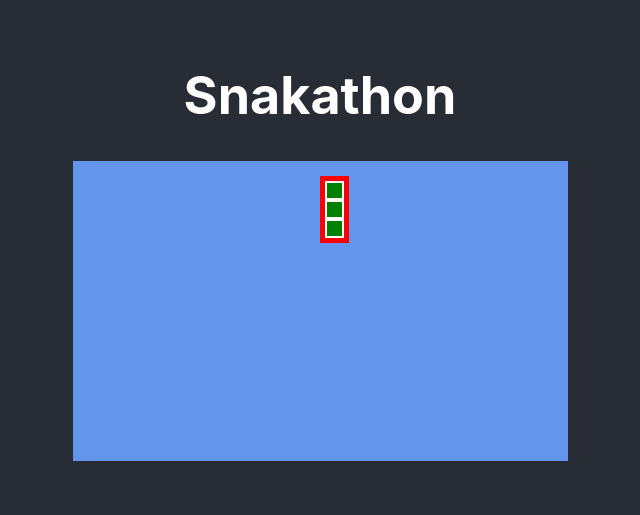
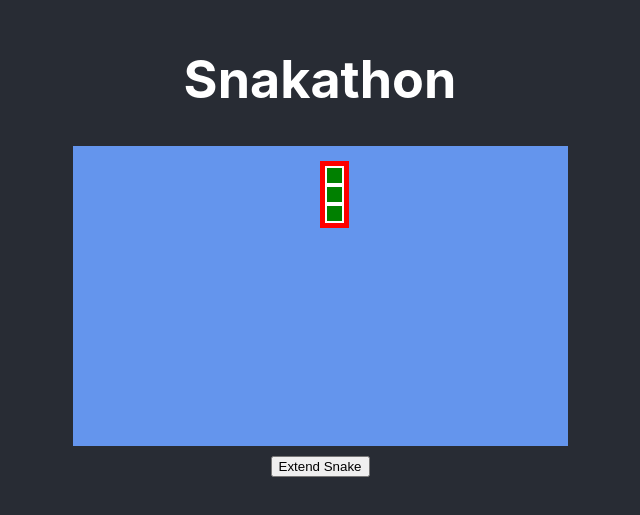
Before and after one commit to mike-bunce/junior-developer-program, a React (Create React App) app: page / in a window 1280 px wide. Shown: the part 195-710 px from the top of the page, without its empty margins (320-960 px from the left). Built offline with nearby package versions, Linux system fonts and the light colour scheme.

Commit message:
Snake extension

```diff
--- a/src/components/Snakathon.jsx
+++ b/src/components/Snakathon.jsx
@@ -1,14 +1,40 @@
-import React from "react"
+import React, {useState} from "react"
 import { Snake, SnakeSquare, Container } from './styles'
 
 const Snakathon = () => {
-
+  const [lengthOfSnake, setLengthOfSnake] = useState(3)
+  const [snake, setSnake] = useState(['snake']);
+  const handleSnakeGrow = (e) => {
+    setLengthOfSnake(lengthOfSnake + 3)
+    const snakeArray = snake;
+    snakeArray.push('snake');
+    setSnake(snakeArray);
+    // extendedSnake()
+  }
+  // const extendedSnake = () => {
+  //   snake.map((item) => {
+  //   return (
+  //     <React.Fragment>
+  //       <SnakeSquare item={item} />
+  //       <SnakeSquare item={item} />
+  //       <SnakeSquare item={item} />
+  //     </React.Fragment>
+  //     )
+  //   })
+  // }
+  console.log('lengthOfSnake', lengthOfSnake)
+  console.log('snake', snake)
   return (
     <div className="front-page">
       <h1>Snakathon</h1>
       <Container>
-        <Snake><SnakeSquare /><SnakeSquare /><SnakeSquare /></Snake>
+        <Snake>{snake.map((item) => {return (<React.Fragment>
+        <SnakeSquare item={item} />
+        <SnakeSquare item={item} />
+        <SnakeSquare item={item} />
+      </React.Fragment>)})}</Snake>
       </Container>
+      <button onClick={handleSnakeGrow}>Extend Snake</button>
     </div>
   );
 };
```
Also changed, not shown: src/components/slider-styles.jsx (added, +10 -0 lines).
